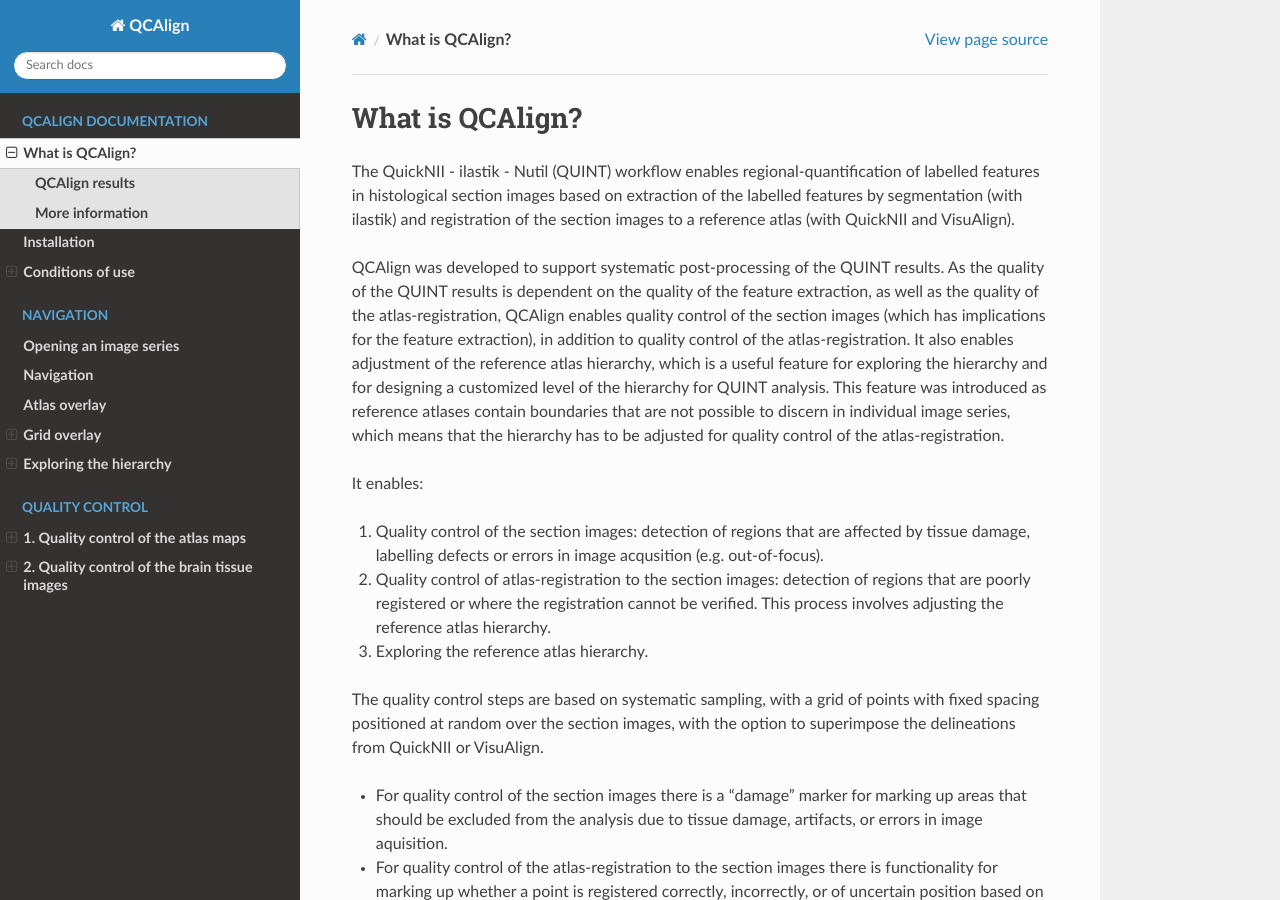
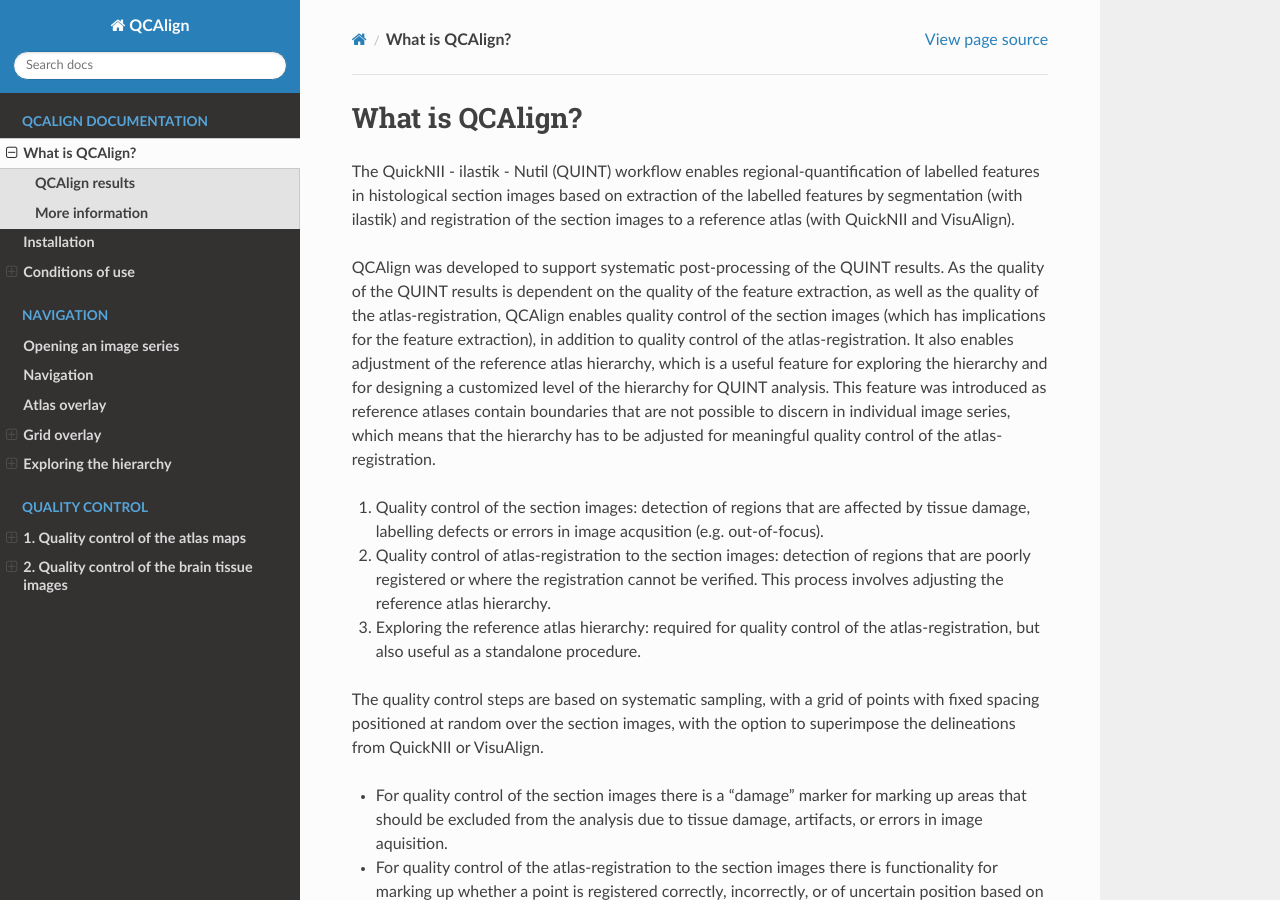
Before and after one commit to Neural-Systems-at-UIO/QCAlign, a Sphinx documentation site: the page built from docs/introduction.rst, in a window 1280 px wide and 900 px high. Built offline with Sphinx 7.4.7 and the Read the Docs theme 2.0.0, drawn with Linux system fonts in a browser that asks for light colours.

Commit message:
Update introduction.rst

```diff
--- a/docs/introduction.rst
+++ b/docs/introduction.rst
@@ -3,15 +3,13 @@
 
 The QuickNII - ilastik - Nutil (QUINT) workflow enables regional-quantification of labelled features in histological section images based on extraction of the labelled features by segmentation (with ilastik) and registration of the section images to a reference atlas (with QuickNII and VisuAlign).
 
-QCAlign was developed to support systematic post-processing of the QUINT results. As the quality of the QUINT results is dependent on the quality of the feature extraction, as well as the quality of the atlas-registration, QCAlign enables quality control of the section images (which has implications for the feature extraction), in addition to quality control of the atlas-registration. It also enables adjustment of the reference atlas hierarchy, which is a useful feature for exploring the hierarchy and for designing a customized level of the hierarchy for QUINT analysis. This feature was introduced as reference atlases contain boundaries that are not possible to discern in individual image series, which means that the hierarchy has to be adjusted for quality control of the atlas-registration.
-
-It enables:
+QCAlign was developed to support systematic post-processing of the QUINT results. As the quality of the QUINT results is dependent on the quality of the feature extraction, as well as the quality of the atlas-registration, QCAlign enables quality control of the section images (which has implications for the feature extraction), in addition to quality control of the atlas-registration. It also enables adjustment of the reference atlas hierarchy, which is a useful feature for exploring the hierarchy and for designing a customized level of the hierarchy for QUINT analysis. This feature was introduced as reference atlases contain boundaries that are not possible to discern in individual image series, which means that the hierarchy has to be adjusted for meaningful quality control of the atlas-registration.
 
 1. Quality control of the section images: detection of regions that are affected by tissue damage, labelling defects or errors in image acqusition (e.g. out-of-focus).
 
 2. Quality control of atlas-registration to the section images: detection of regions that are poorly registered or where the registration cannot be verified. This process involves adjusting the reference atlas hierarchy.
 
-3. Exploring the reference atlas hierarchy.
+3. Exploring the reference atlas hierarchy: required for quality control of the atlas-registration, but also useful as a standalone procedure.
 
 The quality control steps are based on systematic sampling, with a grid of points with fixed spacing positioned at random over the section images, with the option to superimpose the delineations from QuickNII or VisuAlign.
 
```
